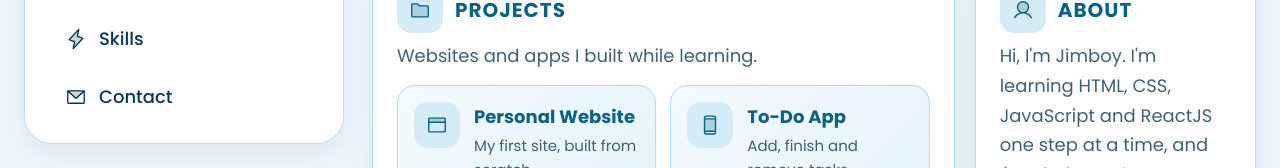
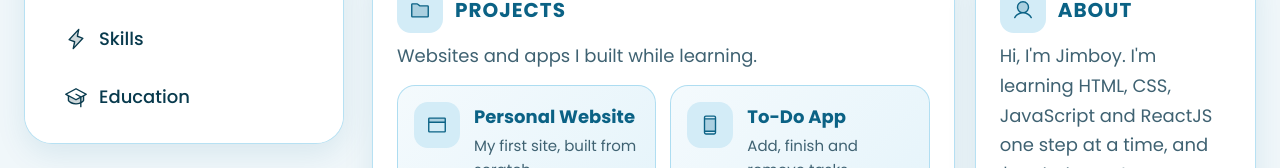
Before and after one commit to jimby-bot/Myportfolio, a React (Vite) app: page / in a window 1280 px wide. Shown: the part 632-800 px from the top of the page. Built offline with nearby package versions, Linux system fonts and the light colour scheme.

Commit message:
Update data.js

```diff
--- a/src/data.js
+++ b/src/data.js
@@ -1,5 +1,5 @@
 import {
-  House, FolderSimple, User, Lightning, EnvelopeSimple,
+  House, FolderSimple, User, Lightning, EnvelopeSimple, GraduationCap,
   Atom,
   Browser, DeviceMobile, PaintBrush,
   FacebookLogo, LinkedinLogo, GithubLogo,
@@ -12,6 +12,7 @@ export const NAV = [
   ['projects', 'Projects', FolderSimple],
   ['about', 'About', User],
   ['skills', 'Skills', Lightning],
+  ['education', 'Education', GraduationCap],
   ['contact', 'Contact', EnvelopeSimple],
 ]
 export const SOCIALS = [
```
